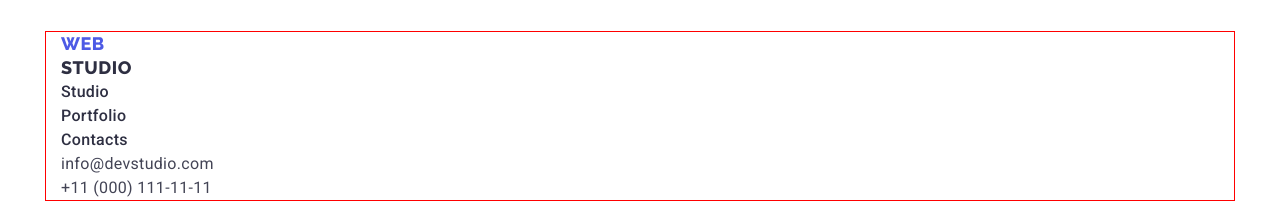
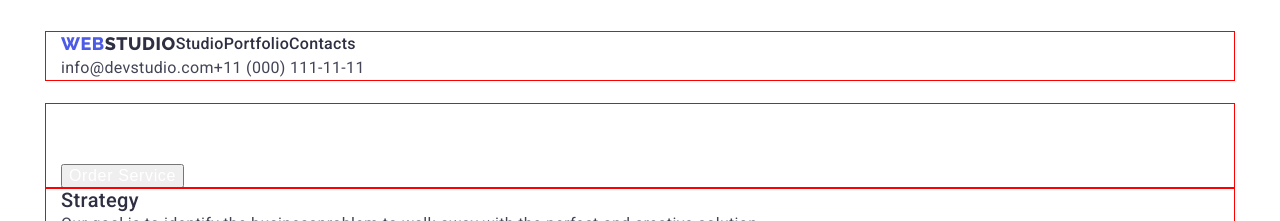
Before and after one commit to Mashyna85/goit-markup-hw-03., a plain HTML site: page index.html in a window 1280 px wide. Shown: the top 221 px of the page. Drawn offline with Linux system fonts and the light colour scheme.

Commit message:
Update styles. css

```diff
--- a/CSS/styles.css
+++ b/CSS/styles.css
@@ -27,7 +27,10 @@ ul{
   padding-top: 24px;
   padding-bottom: 24px;
 }
+.header-navigation {
+}
 .logo {
+  display: flex;
 }
 .link {
 }
@@ -37,7 +40,6 @@ ul{
   font-weight: 800;
   font-size: 18px;
   line-height: 1.33;
-  display: flex;
   align-items: center;
   letter-spacing: 0.03em;
   text-transform: uppercase;
@@ -49,15 +51,16 @@ ul{
   font-weight: 800;
   font-size: 18px;
   line-height: 1.33;
-  display: flex;
   align-items: center;
   letter-spacing: 0.03em;
   text-transform: uppercase;
   color: #2e2f42;
 }
 .header-navigation {
+  display: flex;
 }
 .header-list {
+  display: flex;
 }
 .header-item {
   font-weight: 500;
@@ -83,6 +86,7 @@ color: #2E2F42;
   line-height: 1.44;
   letter-spacing: 0.02em;
   color: #434455;
+  display: flex;
 }
 .header-list-contact:hover,
 .header-list-contact {
@@ -96,12 +100,14 @@ color: #2E2F42;
   letter-spacing: 0.02em;
   color: #434455;
 }
+
 .header-contact {
   font-weight: 400;
   font-size: 16px;
   line-height: 1.5;
   letter-spacing: 0.02em;
   color: #434455;
+  display: flex;
 }
 .header-contact:hover,
 .header-contact:focus {
@@ -116,7 +122,8 @@ color: #2E2F42;
   text-align: center;
   letter-spacing: 0.02em;
   color: #ffffff;
-  padding-top: ;
+}
+
 .first-sec-button {
   font-weight: 500;
   font-size: 16px;
@@ -244,6 +251,7 @@ color: #2E2F42;
 }
 .button-list-item {
 }
+
 .item-button {
   font-family: "Roboto";
   font-style: normal;
```
